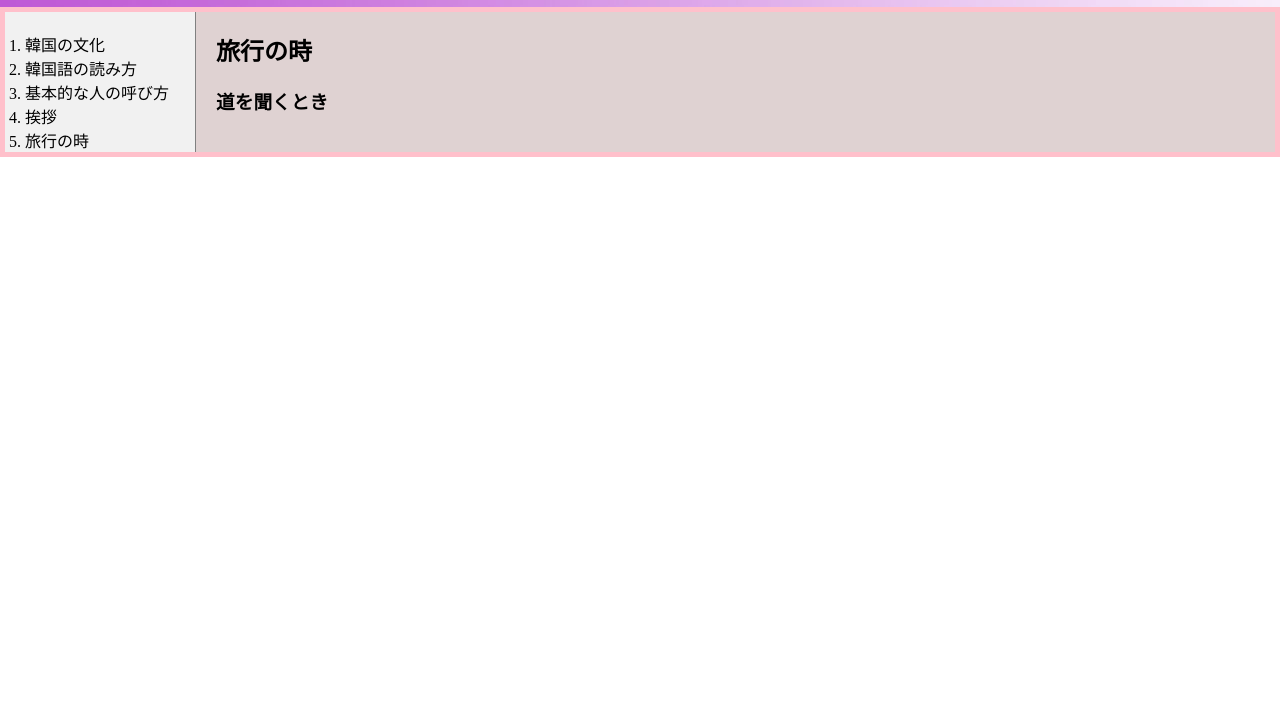
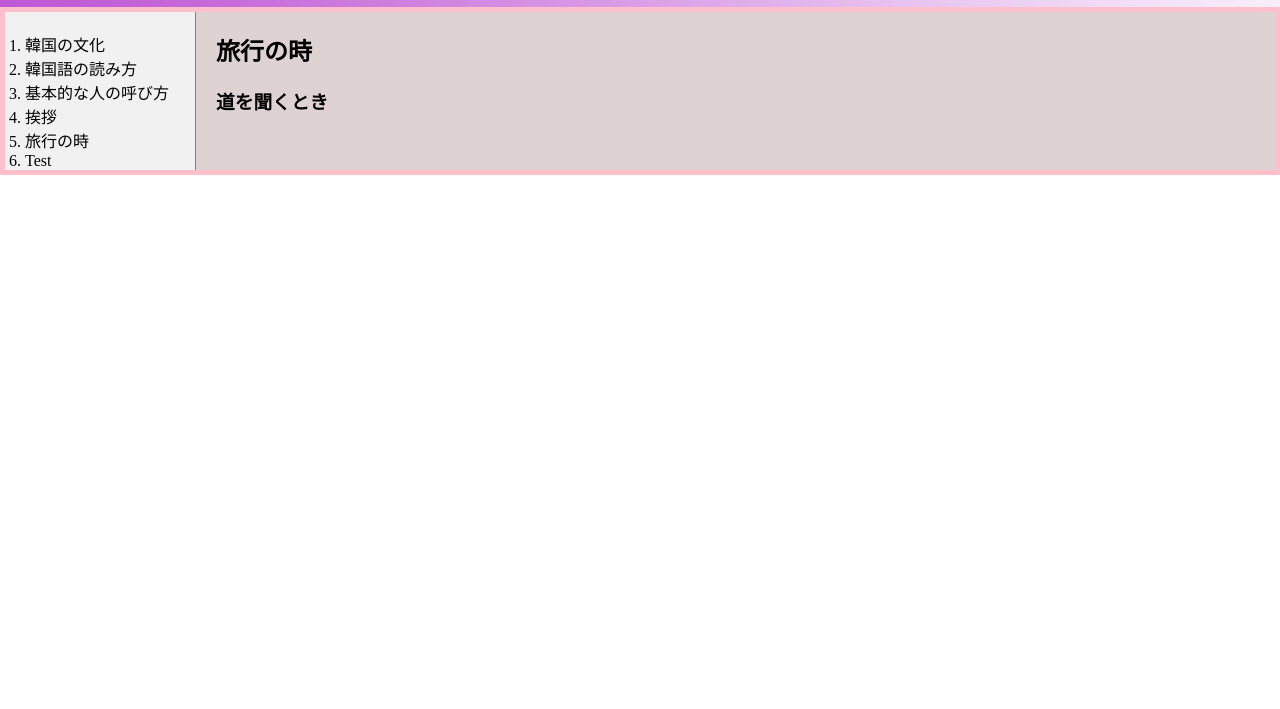
Before and after one commit to Leesukho/WebSight-for-teach-Korean, a plain HTML site: page 5.html in a window 1280 px wide. Shown: the part 91-800 px from the top of the page. Drawn offline with Linux system fonts and the light colour scheme.

Commit message:
ㅆㄷㄴㅅ

```diff
--- a/5.html
+++ b/5.html
@@ -1,23 +1,30 @@
-<!DOCTYPE html><!-- Document Type declaration--><!--自分が作成したHTMLコードがどんな方式で作られてるかを宣言するところ-->
+<!DOCTYPE html><!-- Document Type declaration-->
+<!--自分が作成したHTMLコードがどんな方式で作られてるかを宣言するところ-->
 <html>
-<head> <!-- title を書くところ-->
+
+<head>
+	<!-- title を書くところ-->
 	<title>HTML - Lee 勉強</title>
-	<meta charset = "utf-8"><!--字の崩れを防止するために追加-->
+	<meta charset="utf-8">
+	<!--字の崩れを防止するために追加-->
 	<meta name="viewport" content="width=device-width,initial-scale=1.0">
 	<link rel="stylesheet" href="style.css">
 </head>
 
-	<body> <!-- ここから本文を書くところ-->
+<body>
+	<!-- ここから本文を書くところ-->
 
 	<h1><a href="index.html">韓国語教室</a></h1>
 	<div id="Main_all">
 		<div id="Index_url">
-				<ol><!--oldered list-->
+			<ol>
+				<!--oldered list-->
 				<li><a href="1.html">韓国の文化</a></li>
 				<li><a href="2.html">韓国語の読み方</a></li>
 				<li><a href="3.html">基本的な人の呼び方</a></li>
 				<li><a href="4.html">挨拶</a></li>
 				<li><a href="5.html">旅行の時</a></li>
+				<li><a href="C:\Users\dltjr\Desktop\HTML\htmlincludesample\999_test1.html">Test</a></li>
 			</ol>
 		</div>
 		<div id="body_data">
@@ -27,4 +34,5 @@
 		</div>
 	</div>
 </body>
+
 </html>
```
Lines whose indentation alone changed are shown as unchanged.
